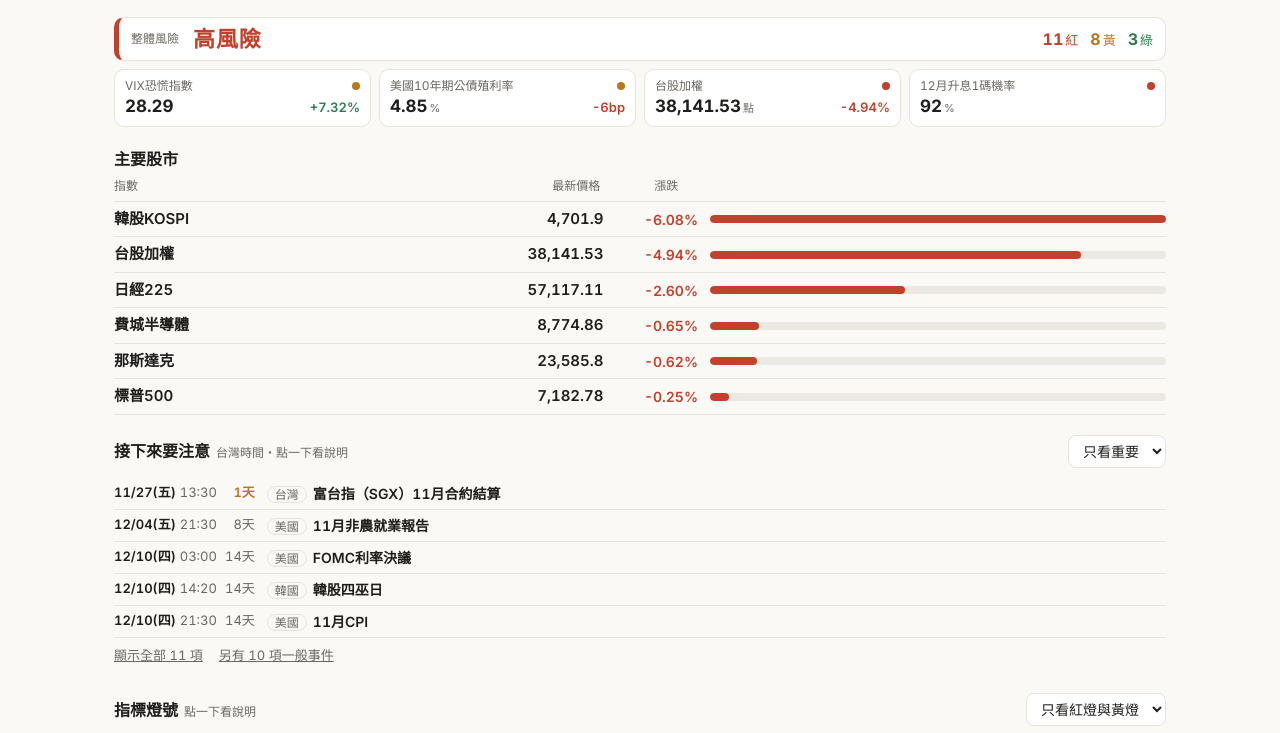
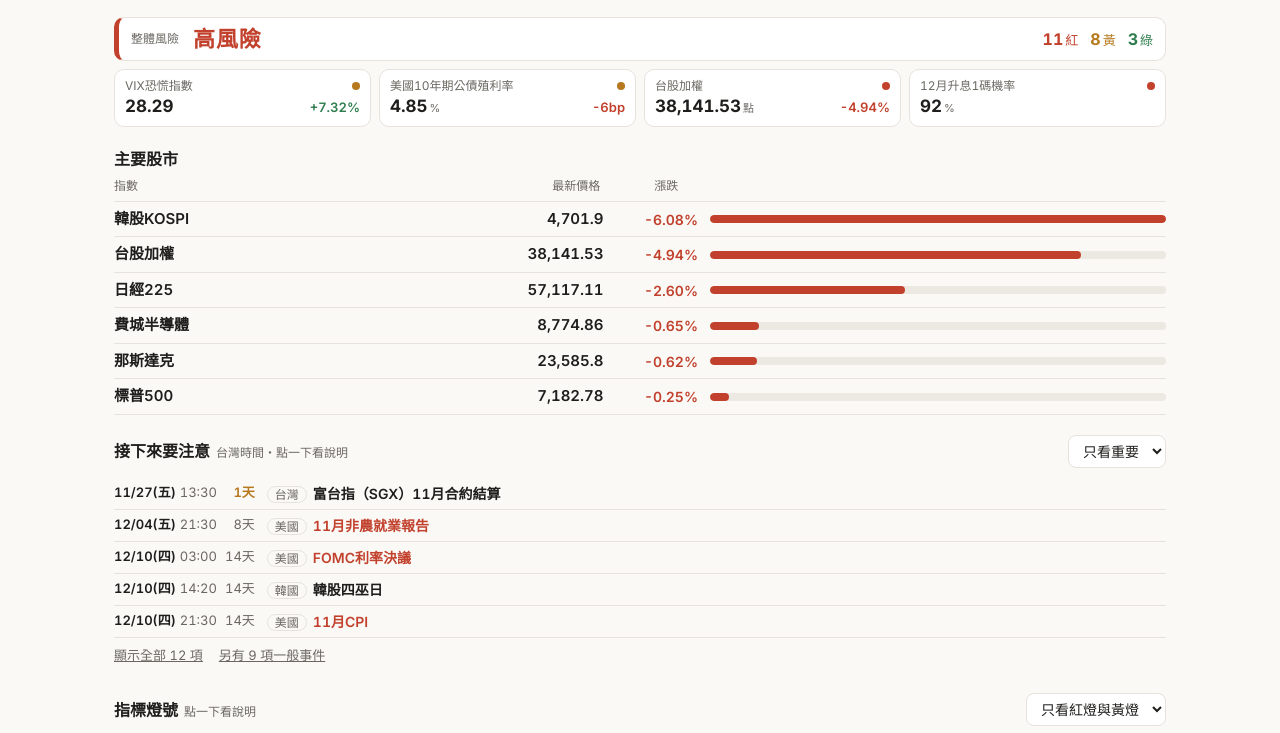
Before and after one commit to txf1trade/globaldata, a plain HTML site: page index.html in a window 1280 px wide. Shown: the part 67-800 px from the top of the page. Drawn offline with Linux system fonts and the light colour scheme.

Commit message:
Update index.html

```diff
--- a/index.html
+++ b/index.html
@@ -82,6 +82,7 @@ select { font: inherit; font-size: 14px; padding: 6px 10px; border-radius: 8px;
 .cal td.n.today { color: var(--bad); font-weight: 600; }
 .event { font-weight: 600; }
 .star { color: var(--warn); margin-right: 4px; }
+.event.crit a, .event.crit > span:last-child { color: var(--bad); }
 .cal a { text-decoration: none; }
 .cal a:hover { text-decoration: underline; }
 .why { display: none; font-size: 13px; color: var(--muted); line-height: 1.5; margin-top: 2px; }
@@ -172,7 +173,7 @@ summary { cursor: pointer; color: var(--fg); }
 
   <details>
     <summary>燈號怎麼判斷、資料從哪來</summary>
-    <p>整體風險依紅燈占全部指標的比例判斷：一半以上為「高風險」，四分之一以上為「偏高」，否則為「正常」。行情類指標由 Yahoo Finance 取得，高收益債利差與2年期美債來自 FRED，新聞來自 Google 新聞 RSS，由 GitHub Actions 定時自動更新，燈號門檻在 update_data.py。標示「手動」的指標需要自己編輯 indicators.json，超過 14 天沒更新會變淡。期貨結算日依交易所休市曆推算，FOMC、CPI、非農日期自動從官方網站抓取，其他央行會議等事件可在 calendar.json 手動補充。這是市場數據與新聞整理，不構成投資建議。</p>
+    <p>整體風險依紅燈占全部指標的比例判斷：一半以上為「高風險」，四分之一以上為「偏高」，否則為「正常」。行情類指標由 Yahoo Finance 取得，高收益債利差與2年期美債來自 FRED，新聞來自 Google 新聞 RSS，由 GitHub Actions 定時自動更新，燈號門檻在 update_data.py。標示「手動」的指標需要自己編輯 indicators.json，超過 14 天沒更新會變淡。行事曆中紅色字為最重要事件（FOMC、美國CPI、非農、台指期結算、美股四巫日、日銀）。期貨結算日依交易所休市曆推算，FOMC、CPI、非農日期自動從官方網站抓取，其他央行會議等事件可在 calendar.json 手動補充。這是市場數據與新聞整理，不構成投資建議。</p>
   </details>
 </div>
 
@@ -202,9 +203,17 @@ const twNow = () => new Date(Date.now() + 8 * 3600e3).toISOString().slice(5, 16)
 const fail = (id, msg) => $(id).replaceChildren(mk('p', 'empty', msg));
 
 let IND = [], CAL = [], NEWS = [], filter = 'alert', allCal = false, allNews = false, REF = '', calFilter = 'key';
-// 重要事件：calendar.json 可用 "importance": "high" / "normal" 指定，否則依關鍵字判斷
-const KEY_EVENT = /FOMC|非農|PCE|日銀|四巫|台指期|富台指|大結算/;
-const isKeyEvent = (r) => (r.importance ? r.importance === 'high' : KEY_EVENT.test(r.event || '') || (/CPI/.test(r.event || '') && r.region === '美國'));
+// 重要程度：calendar.json 可用 "importance": "critical"（最重要，紅色）/ "high"（重要）/ "normal"（一般）指定，否則依關鍵字判斷
+const CRIT_EVENT = /FOMC|非農|台指期|美股四巫|日銀/;
+const KEY_EVENT = /PCE|四巫|富台指|大結算|SQ/;
+const eventLevel = (r) => {
+  if (r.importance) return r.importance;
+  const e = r.event || '';
+  if (CRIT_EVENT.test(e) || (/CPI/.test(e) && r.region === '美國')) return 'critical';
+  if (KEY_EVENT.test(e)) return 'high';
+  return 'normal';
+};
+const isKeyEvent = (r) => eventLevel(r) !== 'normal';
 const md = (d) => String(d || '').slice(5).replace('-', '/');
 // 資料日期：多數指標的日期（同票取較新）
 function refDate() {
@@ -286,7 +295,7 @@ function drawCal() {
     const tr = mk('tr', key ? 'keyev' : '');
     const t = mk('td', 't'); t.append(mk('b', '', md(r.date) + wd), document.createTextNode(r.tw_time || ''));
     const cd = mk('td', 'n' + (n === 0 ? ' today' : n !== null && n <= 3 ? ' soon' : ''), n === null ? '—' : n === 0 ? '今天' : n + '天');
-    const body = mk('td'); const ev = mk('div', 'event');
+    const body = mk('td'); const ev = mk('div', 'event' + (eventLevel(r) === 'critical' ? ' crit' : ''));
     if (key && calFilter !== 'key') { const st = mk('span', 'star', '★'); st.title = '重要'; ev.append(st); }
     if (r.region) ev.append(mk('span', 'tag', r.region));
     ev.append(link(r.source_url, r.event || ''));
```
